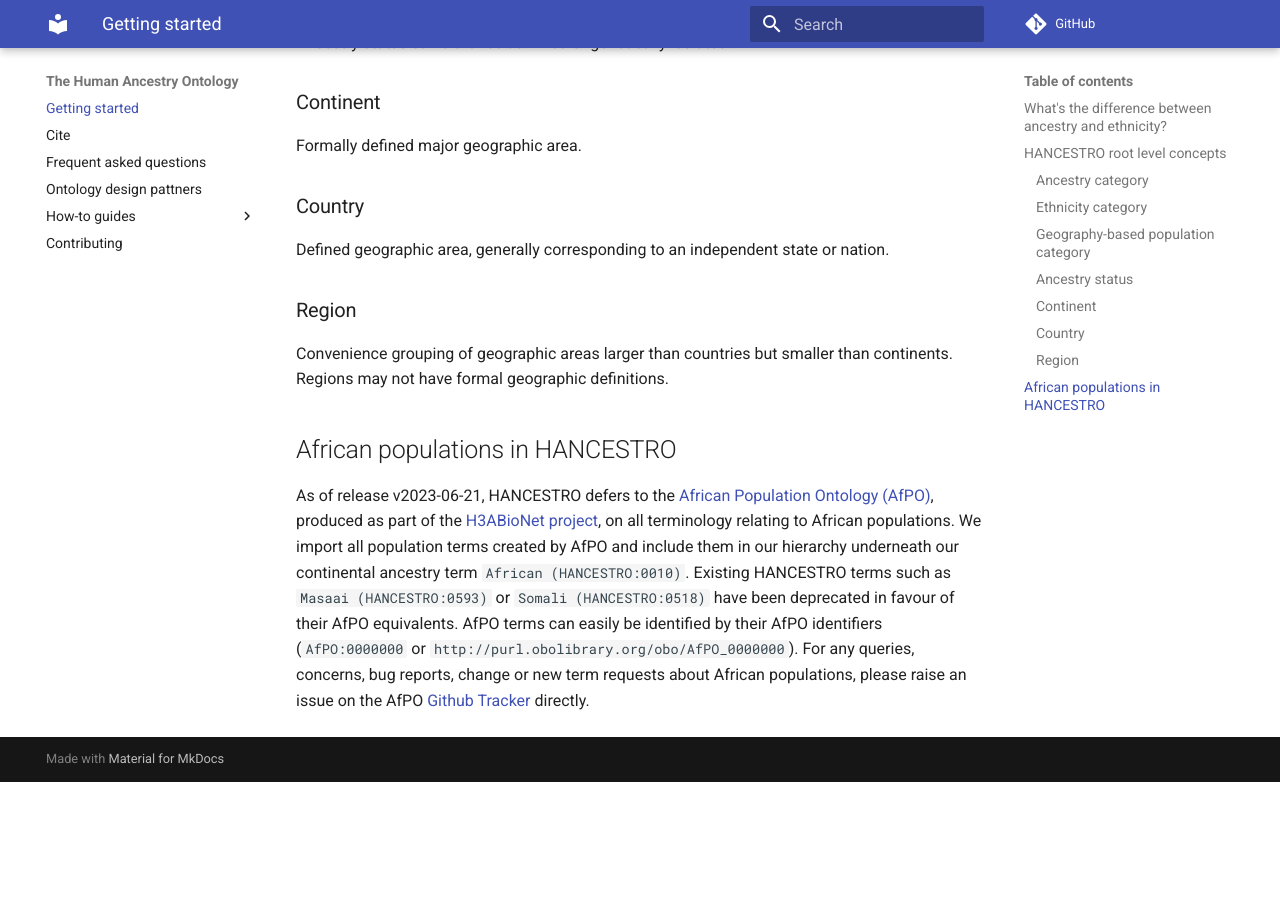
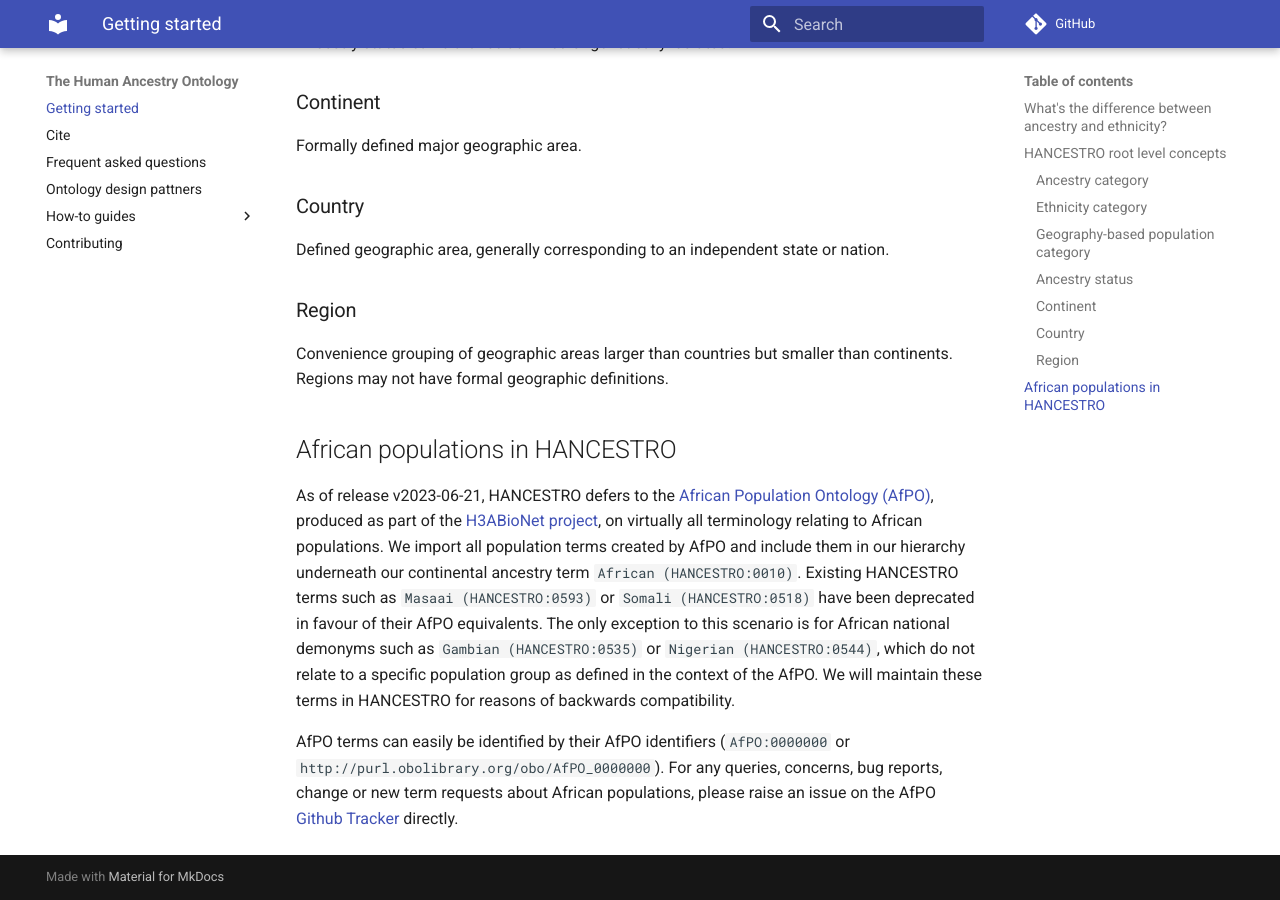
Before and after one commit to EBISPOT/hancestro, an MkDocs documentation site: the page built from docs/index.md, in a window 1280 px wide and 900 px high, scrolled down 2541 px. Built offline with MkDocs 1.6.1 and Material for MkDocs 9.7.7, drawn with Linux system fonts in a browser that asks for light colours; comment, search, counter and statistics services are not loaded; before the commit the page ends 3323 px from its top, so only the background shows below that.

Commit message:
Fixed a few minor issues from the last release such African populations that hadn't been deprecated yet and the clash between the country Tonga and the population Tonga

```diff
--- a/docs/index.md
+++ b/docs/index.md
@@ -75,4 +75,6 @@ Convenience grouping of geographic areas larger than countries but smaller than
 
 ## African populations in HANCESTRO
 
-As of release v2023-06-21, HANCESTRO defers to the [African Population Ontology (AfPO)](https://github.com/h3abionet/afpo), produced as part of the [H3ABioNet project](https://www.h3abionet.org/), on all terminology relating to African populations. We import all population terms created by AfPO and include them in our hierarchy underneath our continental ancestry term `African (HANCESTRO:0010)`. Existing HANCESTRO terms such as `Masaai (HANCESTRO:0593)` or `Somali (HANCESTRO:0518)` have been deprecated in favour of their AfPO equivalents. AfPO terms can easily be identified by their AfPO identifiers (`AfPO:0000000` or `http://purl.obolibrary.org/obo/AfPO_0000000`). For any queries, concerns, bug reports, change or new term requests about African populations, please raise an issue on the AfPO [Github Tracker](https://github.com/h3abionet/afpo/issues) directly.
+As of release v2023-06-21, HANCESTRO defers to the [African Population Ontology (AfPO)](https://github.com/h3abionet/afpo), produced as part of the [H3ABioNet project](https://www.h3abionet.org/), on virtually all terminology relating to African populations. We import all population terms created by AfPO and include them in our hierarchy underneath our continental ancestry term `African (HANCESTRO:0010)`. Existing HANCESTRO terms such as `Masaai (HANCESTRO:0593)` or `Somali (HANCESTRO:0518)` have been deprecated in favour of their AfPO equivalents. The only exception to this scenario is for African national demonyms such as `Gambian (HANCESTRO:0535)` or `Nigerian (HANCESTRO:0544)`, which do not relate to a specific population group as defined in the context of the AfPO. We will maintain these terms in HANCESTRO for reasons of backwards compatibility.
+
+AfPO terms can easily be identified by their AfPO identifiers (`AfPO:0000000` or `http://purl.obolibrary.org/obo/AfPO_0000000`). For any queries, concerns, bug reports, change or new term requests about African populations, please raise an issue on the AfPO [Github Tracker](https://github.com/h3abionet/afpo/issues) directly.
```
Also changed, not shown: 12 other files.
